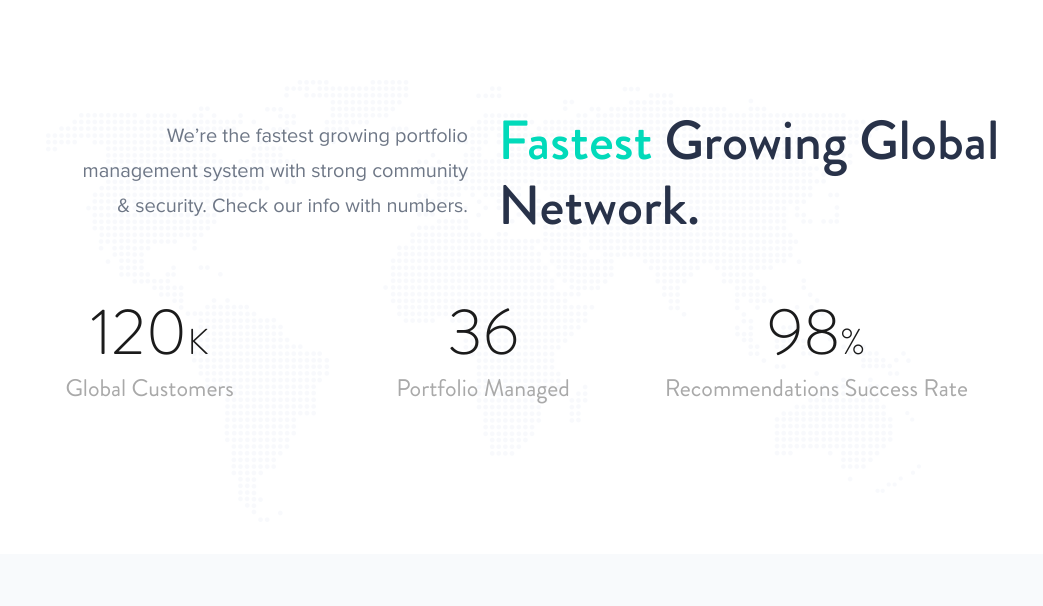
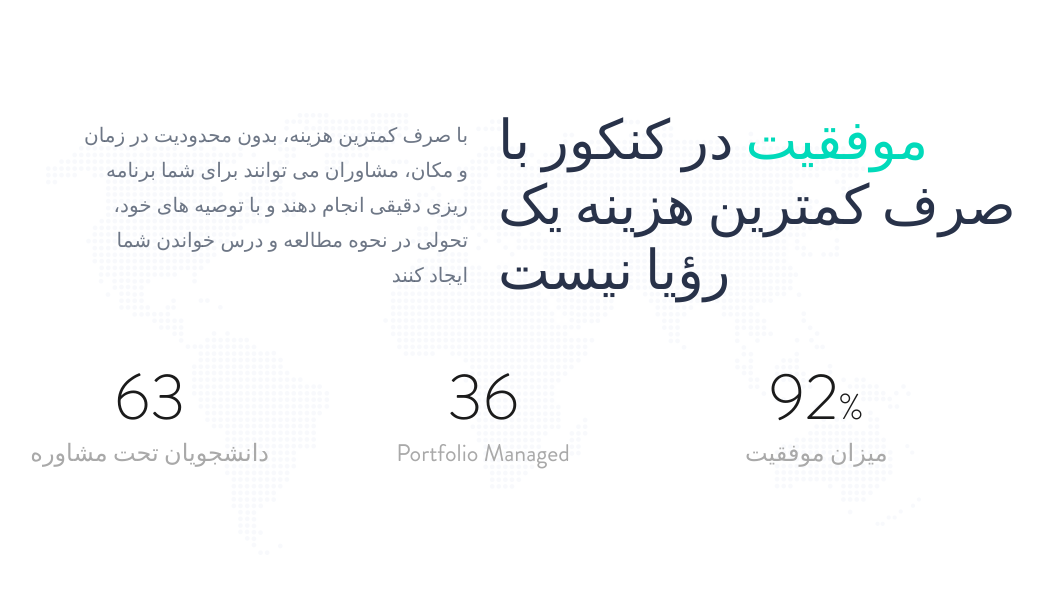
Before and after one commit to nimadorostkar/asad_academy, a Django app: page / in a window 1280 px wide. Shown: the part 5894-6500 px from the top of the page, without its empty margins (157-1200 px from the left). Run offline with Django 3.2, Linux system fonts and the light colour scheme; some libraries are stand-ins or nearby versions.

Commit message:
home template

```diff
--- a/templates/home/index.html
+++ b/templates/home/index.html
@@ -325,26 +325,26 @@
 					<div class="bg-image">
 						<div class="row theme-title">
 							<div class="col-lg-6 order-lg-last">
-								<h2><span>Fastest</span> Growing Global Network.</h2>
+								<h2><span> موفقیت </span>در کنکور با صرف کمترین هزینه یک رؤیا نیست</h2>
 							</div>
 							<div class="col-lg-6 order-lg-first">
-								<p>We’re the fastest growing portfolio management system with strong community & security. Check our info with numbers.</p>
+								<p> با صرف کمترین هزینه، بدون محدودیت در زمان و مکان، مشاوران می توانند برای شما برنامه ریزی دقیقی انجام دهند و با توصیه های خود، تحولی در نحوه مطالعه و درس خواندن شما ایجاد کنند</p>
 							</div>
 						</div>
 
 						<div class="counter-wrapper">
 							<div class="row">
 								<div class="col-sm-4">
-									<h2 class="number"><span class="timer" data-from="0" data-to="120" data-speed="1200" data-refresh-interval="5">0</span>K</h2>
-									<p>Global Customers</p>
+									<h2 class="number"><span class="timer" data-from="0" data-to="63" data-speed="1200" data-refresh-interval="5">0</span></h2>
+									<p> دانشجویان تحت مشاوره </p>
 								</div>
 								<div class="col-sm-4">
 									<h2 class="number"><span class="timer" data-from="0" data-to="36" data-speed="1200" data-refresh-interval="5">0</span></h2>
 									<p>Portfolio Managed</p>
 								</div>
 								<div class="col-sm-4">
-									<h2 class="number"><span class="timer" data-from="0" data-to="98" data-speed="1200" data-refresh-interval="5">0</span>%</h2>
-									<p>Recommendations Success Rate</p>
+									<h2 class="number"><span class="timer" data-from="0" data-to="92" data-speed="1200" data-refresh-interval="5">0</span>%</h2>
+									<p> میزان موفقیت </p>
 								</div>
 							</div>
 						</div> <!-- /.counter-wrapper -->
```
